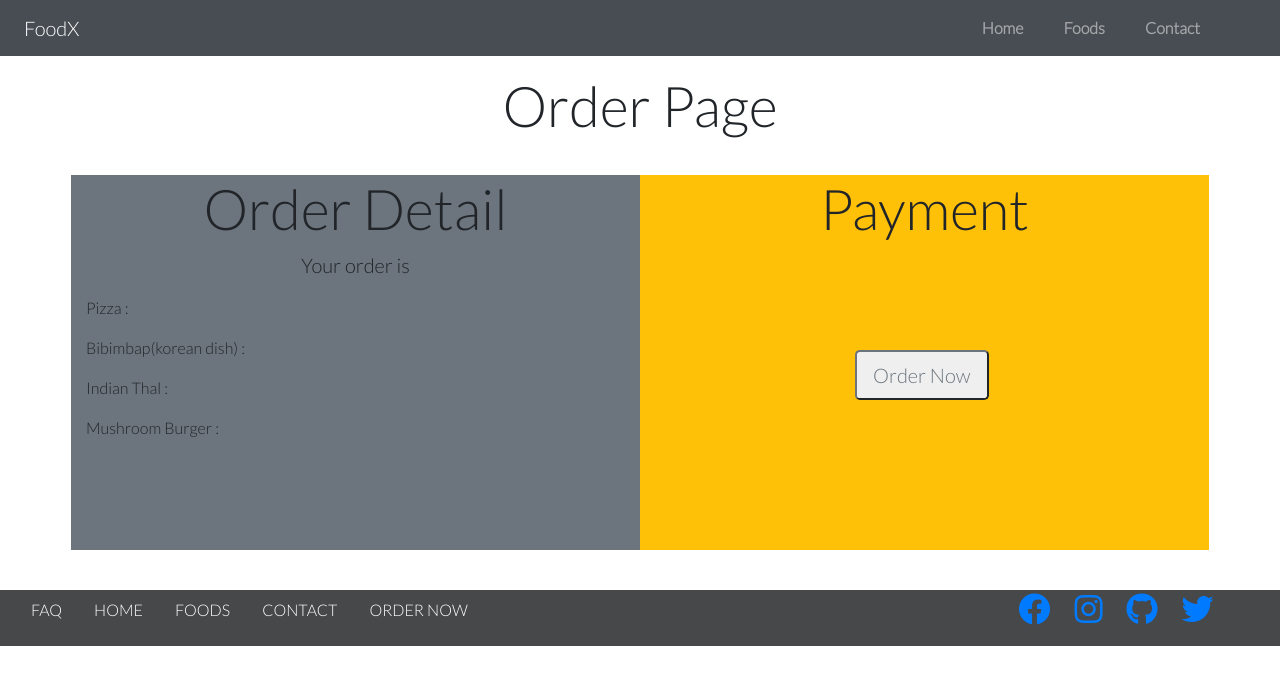
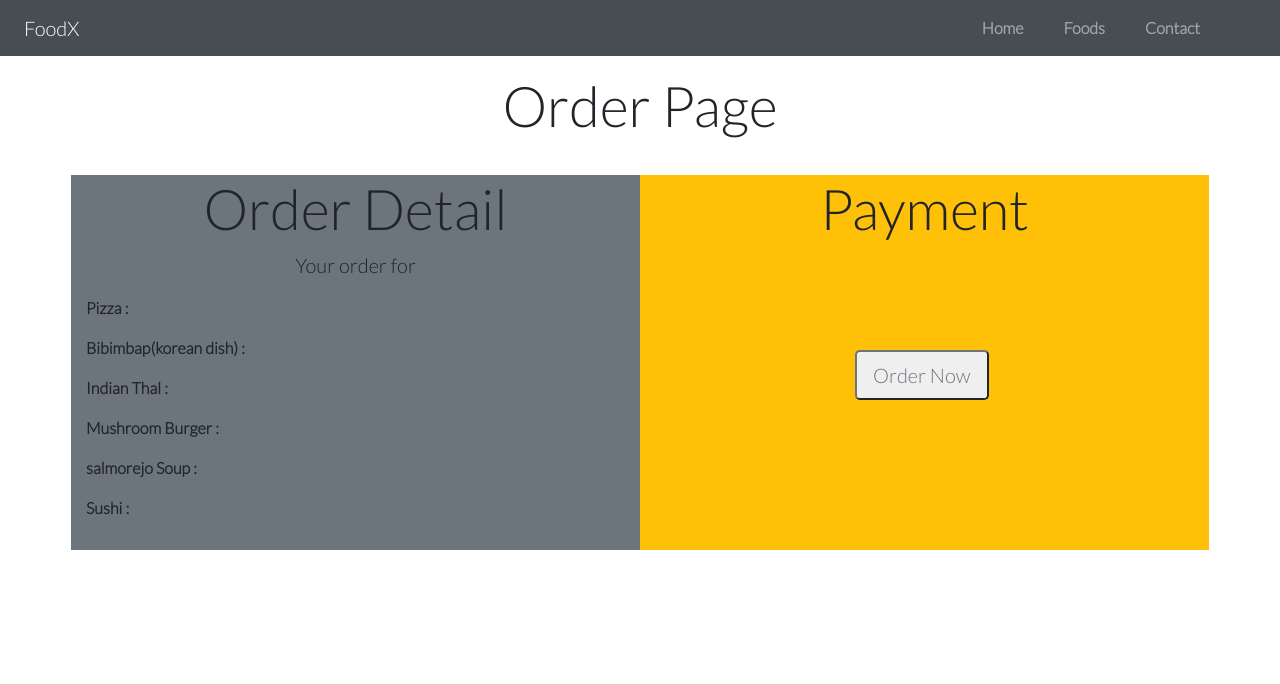
Before and after one commit to Shaikh-Abdullah/FoodX, a plain HTML site: page orderPage.html in a window 1280 px wide. Drawn offline with nearby package versions, Linux system fonts and the light colour scheme; some icons are missing.

Commit message:
add span

```diff
--- a/orderPage.html
+++ b/orderPage.html
@@ -44,12 +44,14 @@
     <div class="container p-3" style= "margin-top: 20px">
         <div class="row">
             <div class="col bg-secondary">
-                <h2 class="text-center lead display-4">Order Detail</h2>
-                <p class="text-center lead">Your order is</p>
-                <p class="text-bold">Pizza : <span class="text-dark" id="pizzaQty"></span></p>
-                <p class="text-bold">Bibimbap(korean dish) : <span class="text-dark" id="bibimbapQty"></span></p>
-                <p class="text-bold">Indian Thal : <span class="text-dark" id="thalQty"></span></p>
-                <p class="text-bold">Mushroom Burger : <span class="text-dark" id="burgerQty"></span></p>
+                <h2 class="text-center display-4">Order Detail</h2>
+                <p class="text-center lead">Your order for</p>
+                <p class="font-weight-bolder">Pizza : <span class="text-light" id="pizzaQty"></span></p>
+                <p class="font-weight-bolder">Bibimbap(korean dish) : <span class="text-light" id="bibimbapQty"></span></p>
+                <p class="font-weight-bolder">Indian Thal : <span class="text-light" id="thalQty"></span></p>
+                <p class="font-weight-bolder">Mushroom Burger : <span class="text-light" id="burgerQty"></span></p>
+                <p class="font-weight-bolder">salmorejo Soup : <span class="text-light" id="salmorejoQty"></span></p>
+                <p class="font-weight-bolder">Sushi : <span class="text-light" id="sushiQty"></span></p>
 
                 <!-- <button class="btn-lg btn-outline-primary" style="margin: 100px 0 150px 200px">Click Here</button> -->
             </div>
@@ -60,7 +62,7 @@
         </div>
     </div>
    </section>
-   <section id="#footer" class="container-fluid color pb-3 mt-4 align-items-center">
+   <!-- <section id="#footer" class="container-fluid color pb-3 mt-4 align-items-center">
     <div class="row iconsWrapper">
         <div class="col col-12 col-sm-9">
             <ul class="nav text-center justify-content-start flex-column flex-sm-row">
@@ -90,7 +92,7 @@
         </div>
     </div>
 
-</section>
+</section> -->
    <script src="order.js"></script>
 
 <script src="https://code.jquery.com/jquery-3.5.1.slim.min.js" integrity="sha384-DfXdz2htPH0lsSSs5nCTpuj/zy4C+OGpamoFVy38MVBnE+IbbVYUew+OrCXaRkfj" crossorigin="anonymous"></script>
```
